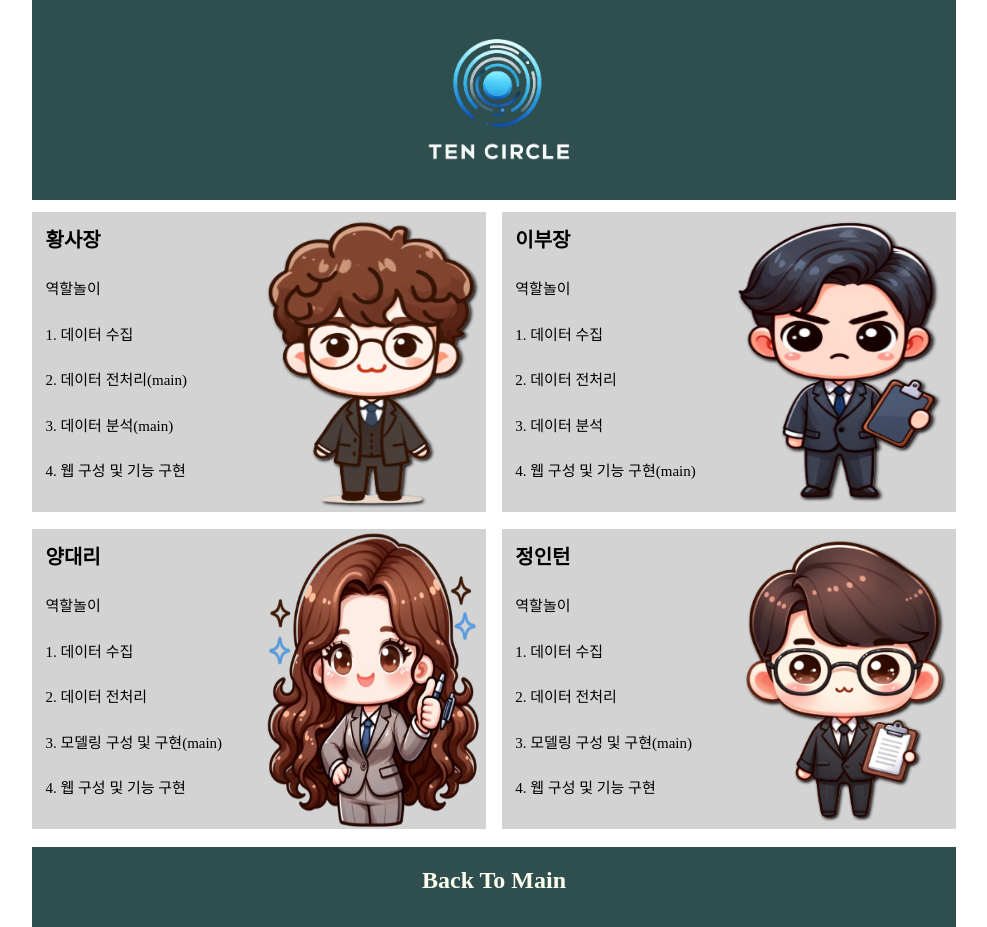
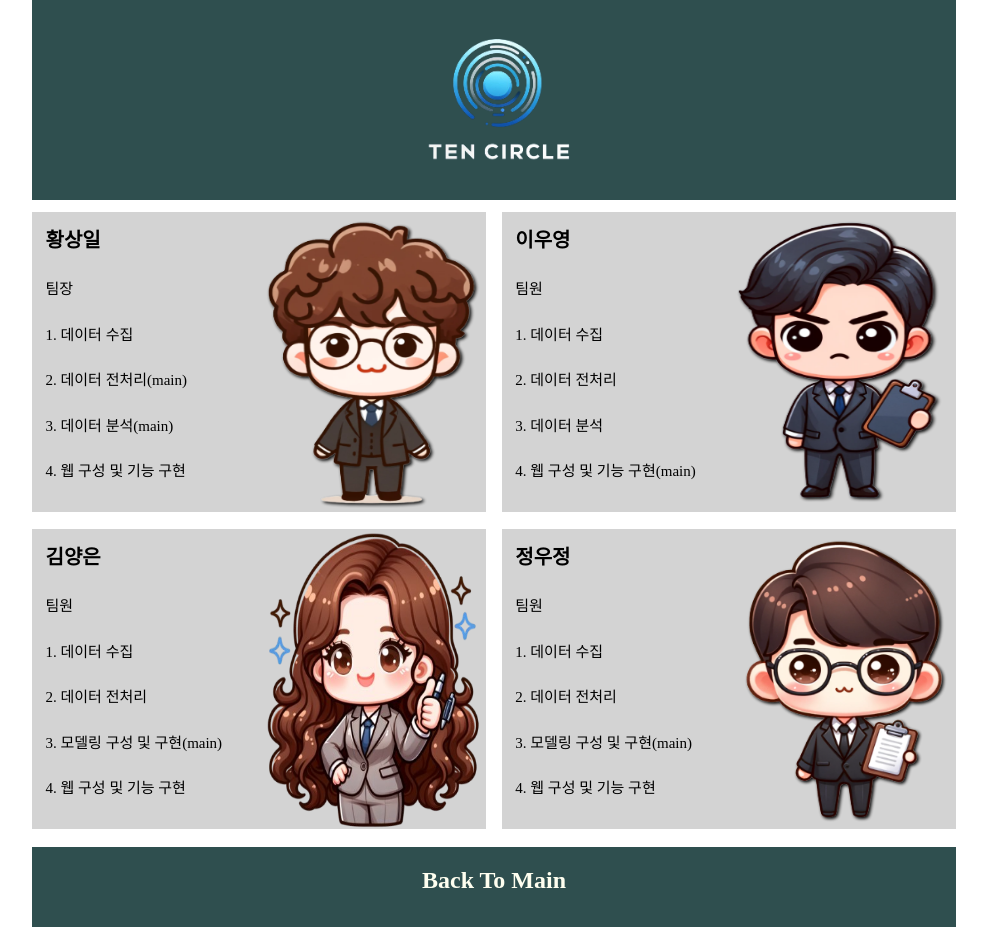
Before and after one commit to jaydenjeong/finedust_project, a Django app: page /intro/team/ in a window 1280 px wide. Shown: the whole page, without its empty margins (146-1133 px from the left). Run offline with Django 5.2, Linux system fonts and the light colour scheme.

Commit message:
웹페이지 문구와 스타일 일부 수정

```diff
--- a/Web/templates/introduction/team.html
+++ b/Web/templates/introduction/team.html
@@ -22,8 +22,8 @@
               <div class="yui-u first">
                 <div class="content">
                   <div class="content-txt">
-                    <h1>황사장</h1>
-                    <p>역할놀이</p>
+                    <h1>황상일</h1>
+                    <p>팀장</p>
                     <p>1. 데이터 수집</p>
                     <p>2. 데이터 전처리(main)</p>
                     <p>3. 데이터 분석(main)</p>
@@ -37,8 +37,8 @@
               <div class="yui-u">
                 <div class="content">
                   <div class="content-txt">
-                    <h1>이부장</h1>
-                    <p>역할놀이</p>
+                    <h1>이우영</h1>
+                    <p>팀원</p>
                     <p>1. 데이터 수집</p>
                     <p>2. 데이터 전처리</p>
                     <p>3. 데이터 분석</p>
@@ -54,8 +54,8 @@
                 <div class="yui-u first">
                   <div class="content">
                     <div class="content-txt">
-                      <h1>양대리</h1>
-                      <p>역할놀이</p>
+                      <h1>김양은</h1>
+                      <p>팀원</p>
                       <p>1. 데이터 수집</p>
                       <p>2. 데이터 전처리</p>
                       <p>3. 모델링 구성 및 구현(main)</p>
@@ -69,8 +69,8 @@
                 <div class="yui-u">
                   <div class="content">
                     <div class="content-txt">
-                      <h1>정인턴</h1>
-                      <p>역할놀이</p>
+                      <h1>정우정</h1>
+                      <p>팀원</p>
                       <p>1. 데이터 수집</p>
                       <p>2. 데이터 전처리</p>
                       <p>3. 모델링 구성 및 구현(main)</p>
```
Also changed, not shown: Web/assets/css/projintro_style.css (+6 -1 lines), Web/templates/main.html (+5 -5 lines).
